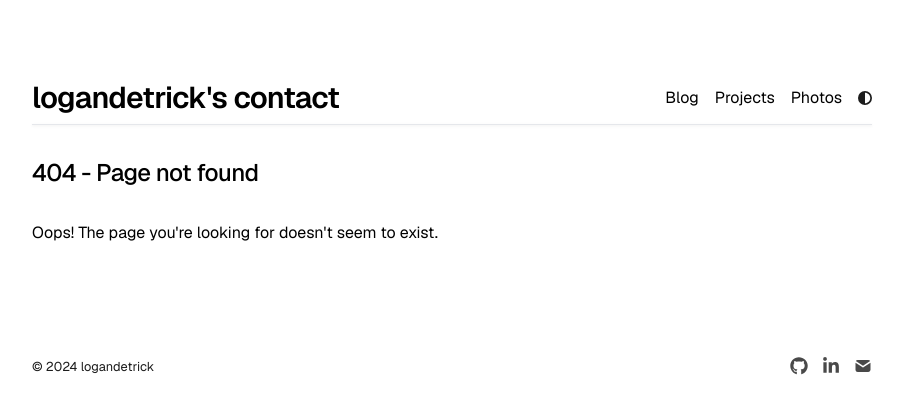
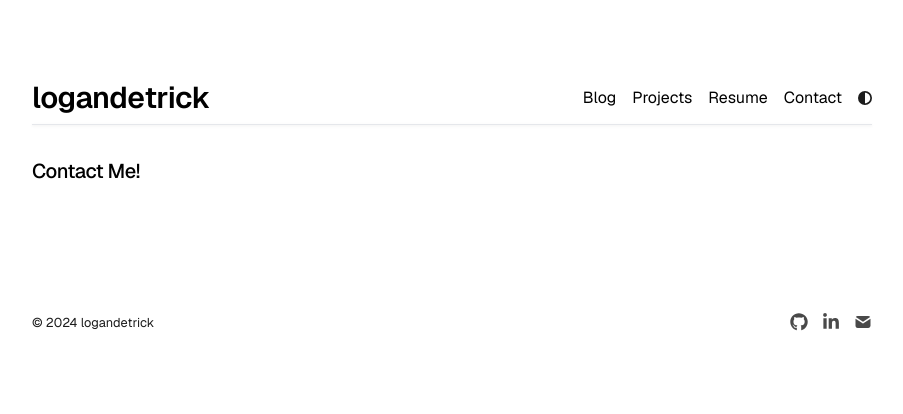
Before and after one commit to lodetrick/portfolio, a Next.js app: page /contact in a window 1280 px wide. Before the commit this address had no page. Shown: the top 414 px of the page, without its empty margins (188-1091 px from the left). Built offline with nearby package versions, Linux system fonts and the light colour scheme.

Commit message:
Restructure Pages, +Contact +Resume, -Photos

```diff
--- a/app/components/nav.tsx
+++ b/app/components/nav.tsx
@@ -1,15 +1,17 @@
 'use client'
-
 import Link from "next/link";
 import { usePathname } from "next/navigation";
 import { ThemeSwitch } from "./theme-switch";
 import { metaData } from "../config";
 
 const navItems = {
-  "/blog": { name: "Blog" },
-  "/projects": { name: "Projects" },
-  "/photos": { name: "Photos" },
+  "/blog": { name: "Blog", newTab: false },
+  "/projects": { name: "Projects", newTab: false },
+  "/resume": { name: "Resume", newTab: false },
+  "/contact": { name: "Contact", newTab: false },
 };
+
+const taglineItems = ["blog", "projects"];
 
 function getTagline(path: string) {
   if (path === "/") {
@@ -17,7 +19,31 @@ function getTagline(path: string) {
   }
   // If we are in the blog, return "\'s Blog", etc.
   let clean_path = path.split("/")[1];
-  return "\'s " + clean_path;
+
+  if (taglineItems.includes(clean_path)) {
+    return "\'s " + clean_path;
+  }
+
+  return "";
+}
+
+function PrettyName({ content }) {
+  const chars = [...content];
+
+  return (
+    <div className="group">
+      {chars.map((c, index) => (
+        (c == ' ') ? <span key={index} className="inline-block mr-2" /> :
+          <span
+            key={index}
+            className="transition-transform group-hover:translate-y-1 inline-block"
+            style={{ transitionDelay: `${index * 40}ms` }}
+          >
+            {c}
+          </span>
+      ))}
+    </div>
+  )
 }
 
 export function Navbar() {
@@ -28,14 +54,15 @@ export function Navbar() {
       <div className="flex flex-col md:flex-row md:items-center justify-between">
         <div className="flex items-center">
           <Link href="/" className="text-3xl font-semibold tracking-tight">
-            {metaData.title}{getTagline(pathname)}
+            <PrettyName content={metaData.title + getTagline(pathname)} />
           </Link>
         </div>
         <div className="flex flex-row gap-4 mt-2 md:mt-0 md:ml-auto items-center">
-          {Object.entries(navItems).map(([path, { name }]) => (
+          {Object.entries(navItems).map(([path, { name, newTab }]) => (
             <Link
               key={path}
               href={path}
+              target={newTab ? "_blank" : "_self"}
               className="transition-all hover:text-neutral-800 dark:hover:text-neutral-200 hover:translate-y-0.5 flex align-middle relative"
             >
               {name}
--- /dev/null
+++ b/app/contact/page.tsx
@@ -0,0 +1,7 @@
+export default function Contact() {
+  return (
+    <section>
+      <h1 className="mb-8 text-xl font-medium tracking-tight">Contact Me!</h1>
+    </section>
+  )
+}
--- a/app/photos/page.tsx
+++ /dev/null
@@ -1,72 +0,0 @@
-import React from "react";
-import type { Metadata } from "next";
-import { ImageGrid } from "app/components/image-grid";
-
-export const metadata: Metadata = {
-  title: "Photos",
-  description: "My Photos",
-};
-
-export default function Photos() {
-  return (
-    <section>
-      <ImageGrid
-        columns={3}
-        images={[
-          {
-            src: "/photos/photo1.jpg",
-            alt: "Roman columns",
-            href: "https://unsplash.com/photos/people-walking-near-building-during-daytime-dFLBDQQeffU?utm_content=creditShareLink&utm_medium=referral&utm_source=unsplash",
-          },
-          {
-            src: "/photos/photo2.jpg",
-            alt: "Big Ben",
-            href: "https://unsplash.com/photos/big-ben-london-MdJq0zFUwrw?utm_content=creditShareLink&utm_medium=referral&utm_source=unsplash",
-          },
-          {
-            src: "/photos/photo3.jpg",
-            alt: "Sacré-Cœur Basilica",
-            href: "https://unsplash.com/photos/a-view-of-the-inside-of-a-building-through-a-circular-window-Tp-3hrx88J4",
-          },
-          {
-            src: "/photos/photo4.jpg",
-            alt: "Eiffel Tower",
-            href: "https://unsplash.com/photos/the-eiffel-tower-towering-over-the-city-of-paris-OgPuPvPsHLM?utm_content=creditShareLink&utm_medium=referral&utm_source=unsplash",
-          },
-          {
-            src: "/photos/photo5.jpg",
-            alt: "Taj Mahal",
-            href: "https://unsplash.com/photos/taj-mahal-india-IPlPkWPJ2fo",
-          },
-          {
-            src: "/photos/photo6.jpg",
-            alt: "Colosseum",
-            href: "https://unsplash.com/photos/brown-concrete-building-under-blue-sky-during-daytime-3cyBR1rIJmA?utm_content=creditShareLink&utm_medium=referral&utm_source=unsplash",
-          },
-        ]}
-      />
-
-      <ImageGrid
-        columns={2}
-        images={[
-          { src: "/photos/photo1.jpg", alt: "Roman columns" },
-          { src: "/photos/photo2.jpg", alt: "Big Ben" },
-          { src: "/photos/photo3.jpg", alt: "Sacré-Cœur Basilica" },
-          { src: "/photos/photo4.jpg", alt: "Eiffel Tower" },
-        ]}
-      />
-
-      <ImageGrid
-        columns={4}
-        images={[
-          { src: "/photos/photo1.jpg", alt: "Roman columns" },
-          { src: "/photos/photo2.jpg", alt: "Big Ben" },
-          { src: "/photos/photo3.jpg", alt: "Sacré-Cœur Basilica" },
-          { src: "/photos/photo4.jpg", alt: "Eiffel Tower" },
-          { src: "/photos/photo5.jpg", alt: "Taj Mahal" },
-          { src: "/photos/photo6.jpg", alt: "Colosseum" },
-        ]}
-      />
-    </section>
-  );
-}
--- /dev/null
+++ b/app/resume/page.tsx
@@ -0,0 +1,12 @@
+export default function Resume() {
+  return (
+	<section>
+	  <iframe
+	  	name="Resume"
+		src="https://docs.google.com/document/d/e/2PACX-1vTQUk6PHn30dE8Z4cro4TmU6rnCDNggx602KxV2zdnGPxwpi7-XKKGsNHwdKr6rGKBUAV2ZmDKxwWiP/pub?embedded=true"
+		width={816}
+		height={816} // 1056
+	  />
+	</section>
+  )
+}
```
